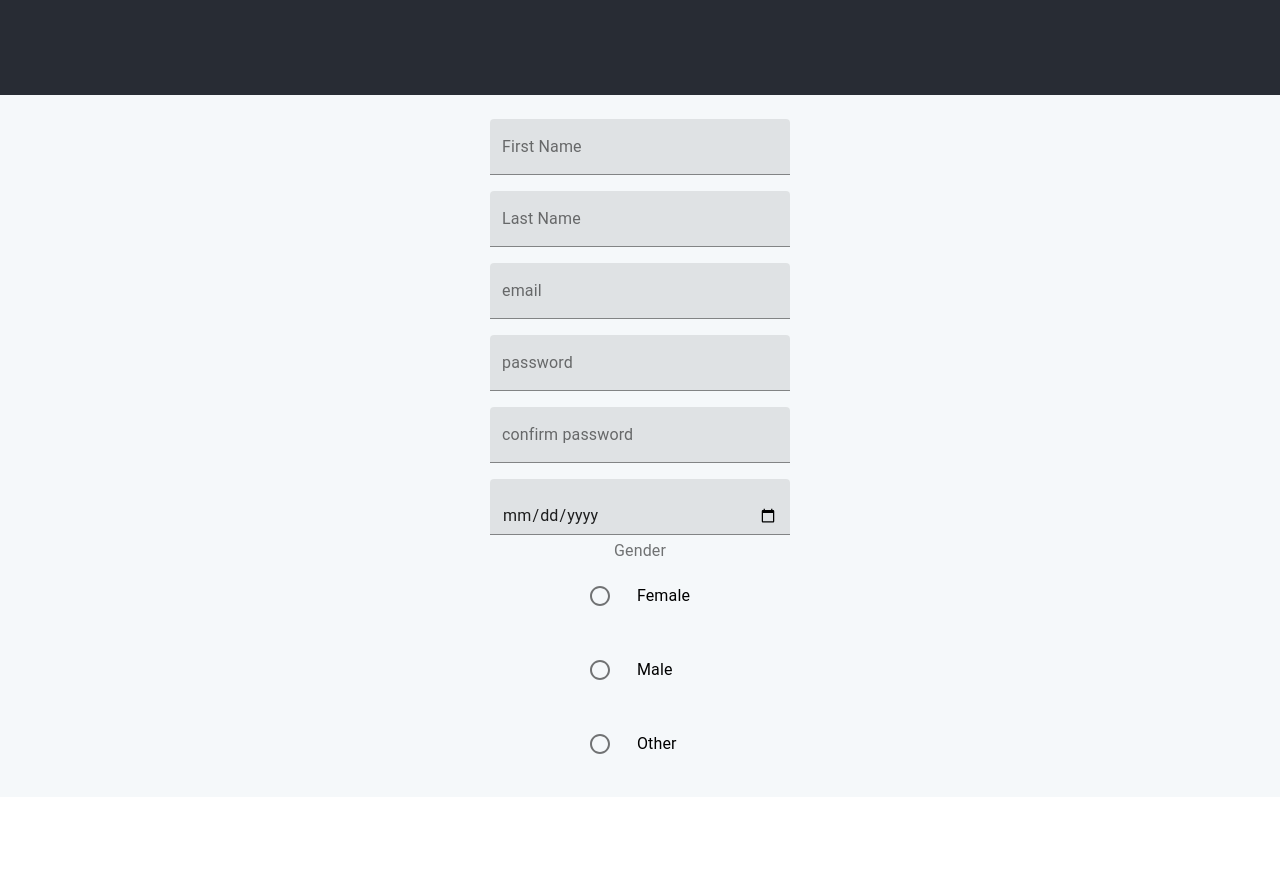
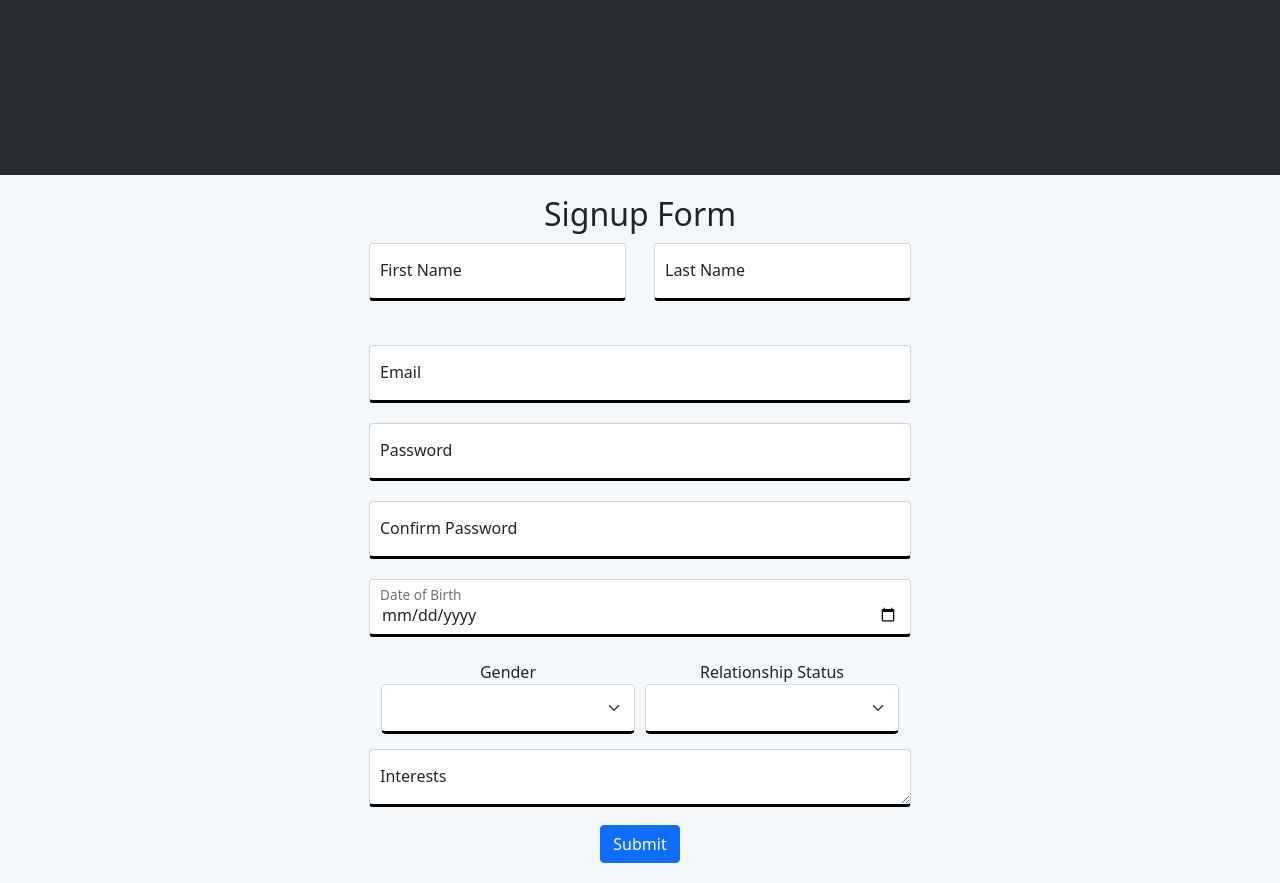
Before and after one commit to akshay-sahasrabuddhe/code-warriors, a React (Create React App) app in the folder client/: page /signup in a window 1280 px wide. Shown: the part 305-1188 px from the top of the page. Before the commit the page ends 1102 px from the top, so only its background shows below. Built offline with nearby package versions, Linux system fonts and the light colour scheme.

Commit message:
Signup page completed

```diff
--- a/client/package.json
+++ b/client/package.json
@@ -10,7 +10,9 @@
     "@testing-library/jest-dom": "^5.16.2",
     "@testing-library/react": "^12.1.4",
     "@testing-library/user-event": "^13.5.0",
+    "bootstrap": "^5.1.3",
     "react": "^17.0.2",
+    "react-bootstrap": "^2.2.1",
     "react-dom": "^17.0.2",
     "react-router-dom": "^6.2.2",
     "react-scripts": "5.0.0",
--- a/client/src/App.css
+++ b/client/src/App.css
@@ -7,19 +7,24 @@
   pointer-events: none;
 }
 
-@media (prefers-reduced-motion: no-preference) {
+/*@media (prefers-reduced-motion: no-preference) {
   .App-logo {
     animation: App-logo-spin infinite 20s linear;
   }
-}
+}*/
 
 .App-body{
   background-color: #F5F8FA;
+  display: flex;
+  flex-direction: column;
+  align-items: center;
+  justify-content: center;
+
 }
 
 .App-header {
   background-color: #282c34;
-  min-height: 50vh;
+  min-height: 60vh;
   display: flex;
   flex-direction: column;
   align-items: center;
@@ -37,11 +42,56 @@
   color: #00B2FF;
 }
 
-@keyframes App-logo-spin {
+.btn {
+  color: #006AFF;
+}
+
+.btn:hover{
+  color: #00B2FF;
+}
+
+/*@keyframes App-logo-spin {
   from {
     transform: rotate(0deg);
   }
   to {
     transform: rotate(360deg);
   }
+}*/
+
+.textform{
+  border-bottom: solid black;
 }
+
+.textform:focus{
+
+  border-bottom: solid blue ;
+}
+
+.textarea{
+  border-bottom: solid black;
+  height:20px;
+}
+
+.textarea:focus{
+  border-bottom: solid blue ;
+}
+
+.submit{
+  color:white;
+}
+
+.signupForm{
+  display:inline-block;
+  flex-direction: column;
+  padding: 20px;
+
+}
+
+.mb-3{
+  padding:2px;
+}
+
+.select{
+  padding:5px;
+}
--- a/client/src/App.js
+++ b/client/src/App.js
@@ -1,5 +1,6 @@
 import React from 'react';
 import logo from './logo.svg';
+import 'bootstrap/dist/css/bootstrap.min.css';
 import Signup from './components/Signup';
 import Login from './components/Login';
 import './App.css';
@@ -9,15 +10,19 @@ function App() {
   return (
 
       <div className="App">
+
         <header className="App-header">
           <h1>Welcome to DuckBook</h1>
           <Link className='App-link' to='signup'>Signup</Link>
+          <Link className='App-link' to='login'>Login</Link>
 
         </header>
 
         <div className='App-body'>
           <Routes>
-          <Route  path = '/signup' element={<Signup />}/>
+
+            <Route  path = '/signup' element={<Signup />}/>
+            <Route  path = '/login' element={<Login />}/>
           </Routes>
         </div>
 
--- a/client/src/components/Login.js
+++ b/client/src/components/Login.js
@@ -0,0 +1,15 @@
+import React, { useState, useEffect } from "react";
+import { Link } from 'react-router-dom';
+import { makeStyles, TextField, Button, Radio, RadioGroup } from '@material-ui/core';
+import { FormControlLabel, FormLabel } from "@material-ui/core";
+import '../App.css';
+
+const Login = (props) => {
+    return(
+        <div>
+            <h1>Hello</h1>
+        </div>
+    );
+}
+
+export default Login;
--- a/client/src/components/Signup.js
+++ b/client/src/components/Signup.js
@@ -1,10 +1,11 @@
 import React, { useState, useEffect } from "react";
 import { Link } from 'react-router-dom';
-import { makeStyles, TextField, Button, Radio, RadioGroup } from '@material-ui/core';
-import { FormControlLabel, FormLabel } from "@material-ui/core";
+//import { makeStyles, TextField, Button, Radio, RadioGroup } from '@material-ui/core';
+//import { FormControlLabel, FormLabel } from "@material-ui/core";
+import {Form, FloatingLabel, Button, Row, Col}from 'react-bootstrap'
 import '../App.css';
 
-const useStyles = makeStyles(theme => ({
+/*const useStyles = makeStyles(theme => ({
     root: {
       display: 'flex',
       flexDirection: 'column',
@@ -22,60 +23,106 @@ const useStyles = makeStyles(theme => ({
 
     },
   }));
+  */
+
+const Signup = (props) => {
+    //const classes = useStyles();
+    return (
+        <div className="App-body">
+            <Form className='signupForm'>
+               <h2>Signup Form</h2>
+               <Row className="mb-4">
+               <Form.Group as={Col}>
+               <FloatingLabel
+                controlId="firstName"
+                label="First Name"
+                className="mb-3"
+                >
+                    <Form.Control type="text" placeholder="First Name"
+                        className="textform"
+                    />
+                </FloatingLabel>
+                </Form.Group>
+                <Form.Group as={Col}>
+                    <FloatingLabel
+                        controlId="lastName"
+                        label="Last Name"
+                        className="mb-3"
+                    >
+                    <Form.Control type="text" placeholder="Last Name"
+                        className="textform"
+                    />
+                    </FloatingLabel>
+                </Form.Group>
+                </Row>
+
+                <Form.Group>
+                    <FloatingLabel
+                        controlId="email"
+                        label="Email"
+                        className="mb-3"
+                    >
+                    <Form.Control type="email" placeholder="name@example.com"
+                        className="textform"
+                    />
+                </FloatingLabel>
 
 
-const Signup = (props) => {
-    const classes = useStyles();
-    return (
-        <div>
-            <form className={classes.root}>
-                <TextField
-                    label='First Name'
-                    variant='filled'
-                />
+                <FloatingLabel controlId="floatingPassword" label="Password" className="mb-3">
+                    <Form.Control type="password" placeholder="Password"
+                        className="textform"
+                    />
+                </FloatingLabel>
 
-                <TextField
-                    label='Last Name'
-                    variant='filled'
-                />
+                <FloatingLabel controlId="floatingCPassword" label="Confirm Password" className="mb-3">
+                    <Form.Control type="password" placeholder="Confirm Password"
+                        className="textform"
+                    />
+                </FloatingLabel>
 
-                <TextField
-                    label='email'
-                    variant='filled'
-                />
+                <FloatingLabel controlId="date" label="Date of Birth" className="mb-3">
+                    <Form.Control type="date" placeholder="Date of Birth"
+                        className="textform"
+                    />
+                </FloatingLabel>
 
-                <TextField
-                    label='password'
-                    variant='filled'
-                    type='password'
-                />
+                <Form.Label className="select" >
+                Gender
+                <Form.Select aria-label="Gender" size='lg' className="textform">
+                    <option></option>
+                    <option value="male">Male</option>
+                    <option value="female">Female</option>
+                    <option value="others">Others</option>
+                    <option value="nodisclosure">Prefer not to disclose</option>
+                </Form.Select>
+                </Form.Label>
 
-                <TextField
-                    label='confirm password'
-                    variant='filled'
-                    type='password'
-                />
-
-                <TextField
-
-                    variant='filled'
-                    type='date'
-                />
-                <FormLabel id='demo-radio-buttons-group-label'>Gender</FormLabel>
-                <RadioGroup
-                aria-labelledby="demo-radio-buttons-group-label"
-                defaultValue=""
-
-                name="radio-buttons-group">
-                <FormControlLabel value="female" control={<Radio />} label="Female" />
-                <FormControlLabel value="male" control={<Radio />} label="Male" />
-                <FormControlLabel value="other" control={<Radio />} label="Other" />
-                </RadioGroup>
+                <Form.Label  className="select">
+                Relationship Status
+                <Form.Select aria-label="relationship status" className="textform" size='lg'>
+                <option></option>
+                <option value="married">Married</option>
+                <option value="single">Single</option>
+                <option value="inarelation">In a Relationship</option>
+                <option value="nodisclosure">Prefer not to disclose</option>
+                </Form.Select>
+                </Form.Label>
 
 
+                <FloatingLabel controlId="floatingtextarea" label="Interests" className="mb-3">
+                    <Form.Control as="textarea" rows={10} placeholder="Interests"
+                    className="textarea"
+                />
+                </FloatingLabel>
+
+                </Form.Group>
 
 
-            </form>
+                <Button variant="primary" type="submit" className="submit">
+    Submit
+                </Button>
+            </Form>
+
         </div>
     );
 };
```
